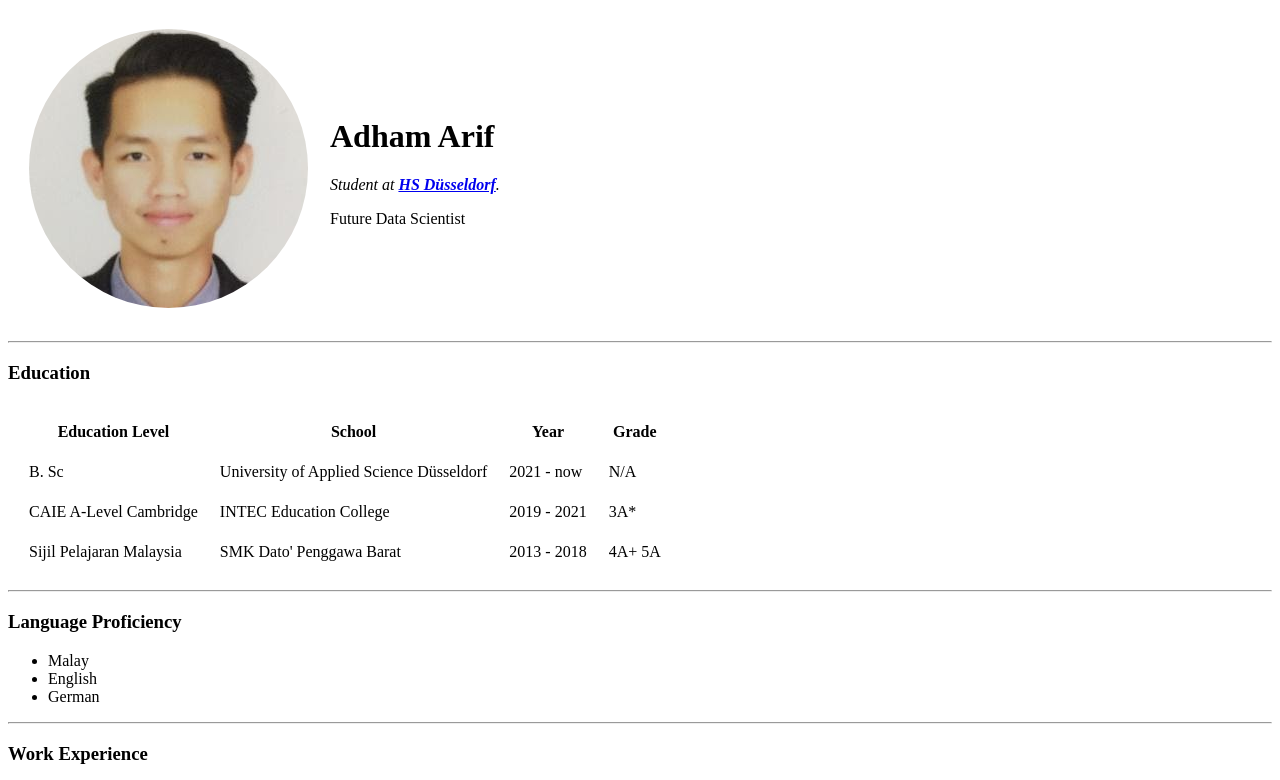
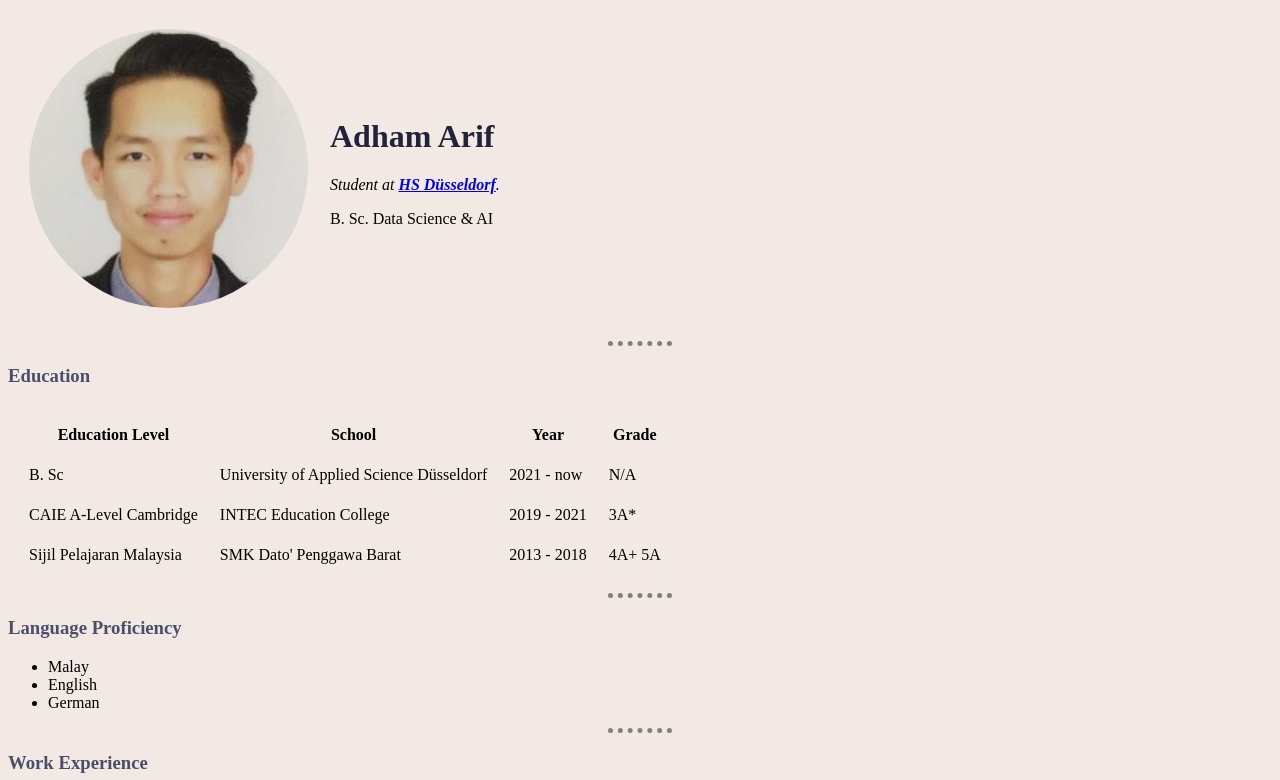
Before and after one commit to adhamarif/personal-cv-html, a plain HTML site: page index.html in a window 1280 px wide. Shown: the top 780 px of the page. Drawn offline with Linux system fonts and the light colour scheme.

Commit message:
update my information

```diff
--- /dev/null
+++ b/css/styles.css
@@ -0,0 +1,19 @@
+body {
+  background-color: #f2e9e4;
+}
+
+hr {
+  border-style: none;
+  border-top-style: dotted;
+  border-color: grey;
+  border-width: 5px;
+  width: 5%;
+}
+
+h1 {
+  color: #22223b
+}
+
+h3 {
+  color: #4a4e69
+}
--- a/index.html
+++ b/index.html
@@ -4,15 +4,17 @@
 <head>
   <meta charset="utf-8">
   <title>Adham's Website</title>
+  <link rel="stylesheet" href="css/styles.css">
+
 </head>
 
-<body>
+</body> <!-- style="background-color: #B4CFB0;" inline css -->
   <table cellspacing='20'>
     <tr>
       <td><img src="images/Passport photo.png" alt="Adham profile picture"></td>
       <td><h1>Adham Arif</h1>
       <p><em>Student at <strong><a href="https://hs-duesseldorf.de/en">HS Düsseldorf</a></strong>.</em></p>
-      <p>Future Data Scientist</p>
+      <p>B. Sc. Data Science & AI</p>
     </td>
     </tr>
   </table>
```
Also changed, not shown: contact.html (+1 -0 lines).
